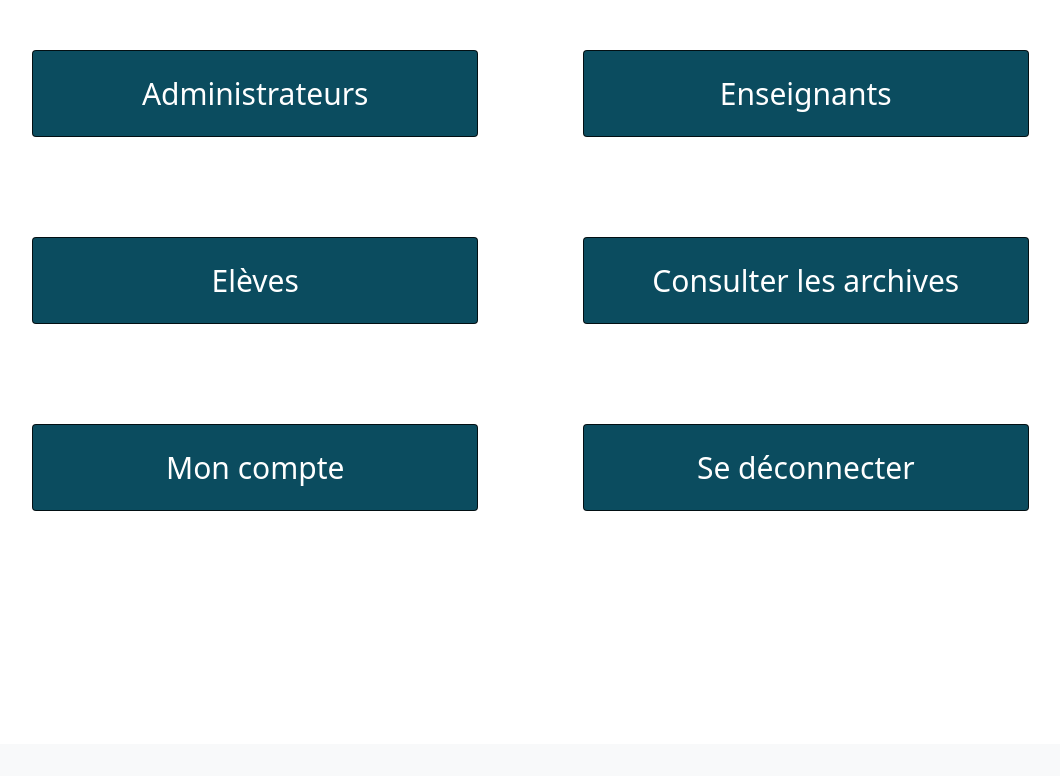
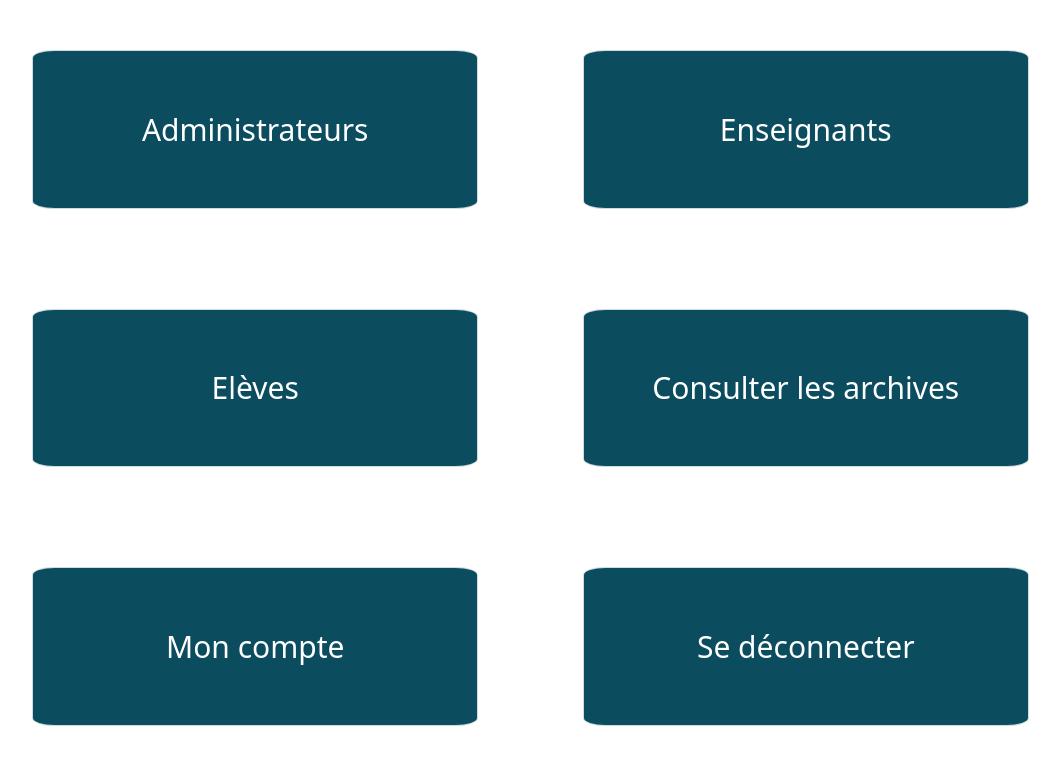
Before and after one commit to baudoinx/projet-stage, a Symfony app: template templates/administrateur/index.html.twig in a window 1280 px wide. Shown: the part 56-832 px from the top of the page, without its empty margins (100-1160 px from the left). Before the commit the page ends 567 px from the top, so only its background shows below. Run offline with Twig, Linux system fonts and the light colour scheme; the template is opened without the code that fills it, so the values that code supplies are empty; some libraries are stand-ins or nearby versions.

Commit message:
changement

```diff
--- a/src/Controller/RegistrationController.php
+++ b/src/Controller/RegistrationController.php
@@ -43,4 +43,5 @@ class RegistrationController extends AbstractController
             'registrationForm' => $form->createView(),
         ]);
     }
+
 }
--- a/src/Security/UtilisateurAuthenticator.php
+++ b/src/Security/UtilisateurAuthenticator.php
@@ -50,8 +50,8 @@ class UtilisateurAuthenticator extends AbstractLoginFormAuthenticator
         }
 
         // For example:
-        // return new RedirectResponse($this->urlGenerator->generate('some_route'));
-        throw new \Exception('TODO: provide a valid redirect inside '.__FILE__);
+        return new RedirectResponse($this->urlGenerator->generate('app_administrateur'));
+        throw new \Exception(' '.__FILE__);
     }
 
     protected function getLoginUrl(Request $request): string
--- a/templates/administrateur/index.html.twig
+++ b/templates/administrateur/index.html.twig
@@ -11,16 +11,17 @@ display: grid;
   padding: 10px;
  }
  .btn{
-  border: 1px solid rgba(0, 0, 0, 0.8);
-  padding: 20px;
+  border: 1px solid rgba(255, 255, 255, 0.8);
+  padding: 5%;
   font-size: 30px;
   text-align: center;
   margin:50px;
   text-decoration:none;
   min-width: 40%;
-  min-height: 40%;
-background-color: #0B4C5F;
-color: white;
+  min-height: 50%;
+ background-color: #0B4C5F;
+ color: white;
+ border-radius: 5%;
 }
 a {
     text-decoration:none;
```
Also changed, not shown: src/Form/RegistrationFormType.php (+1 -6 lines), templates/registration/register.html.twig (+15 -3 lines).
